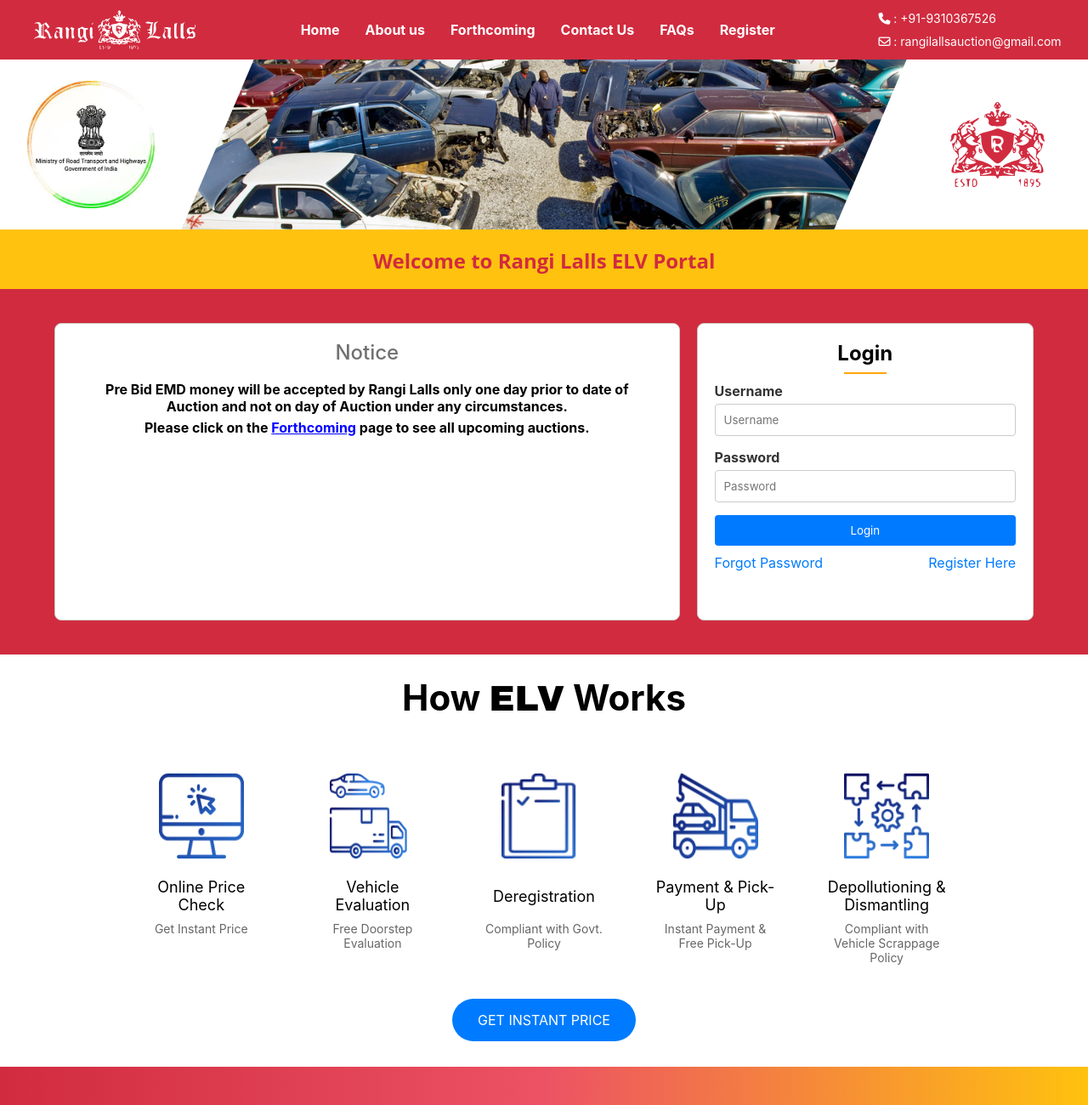
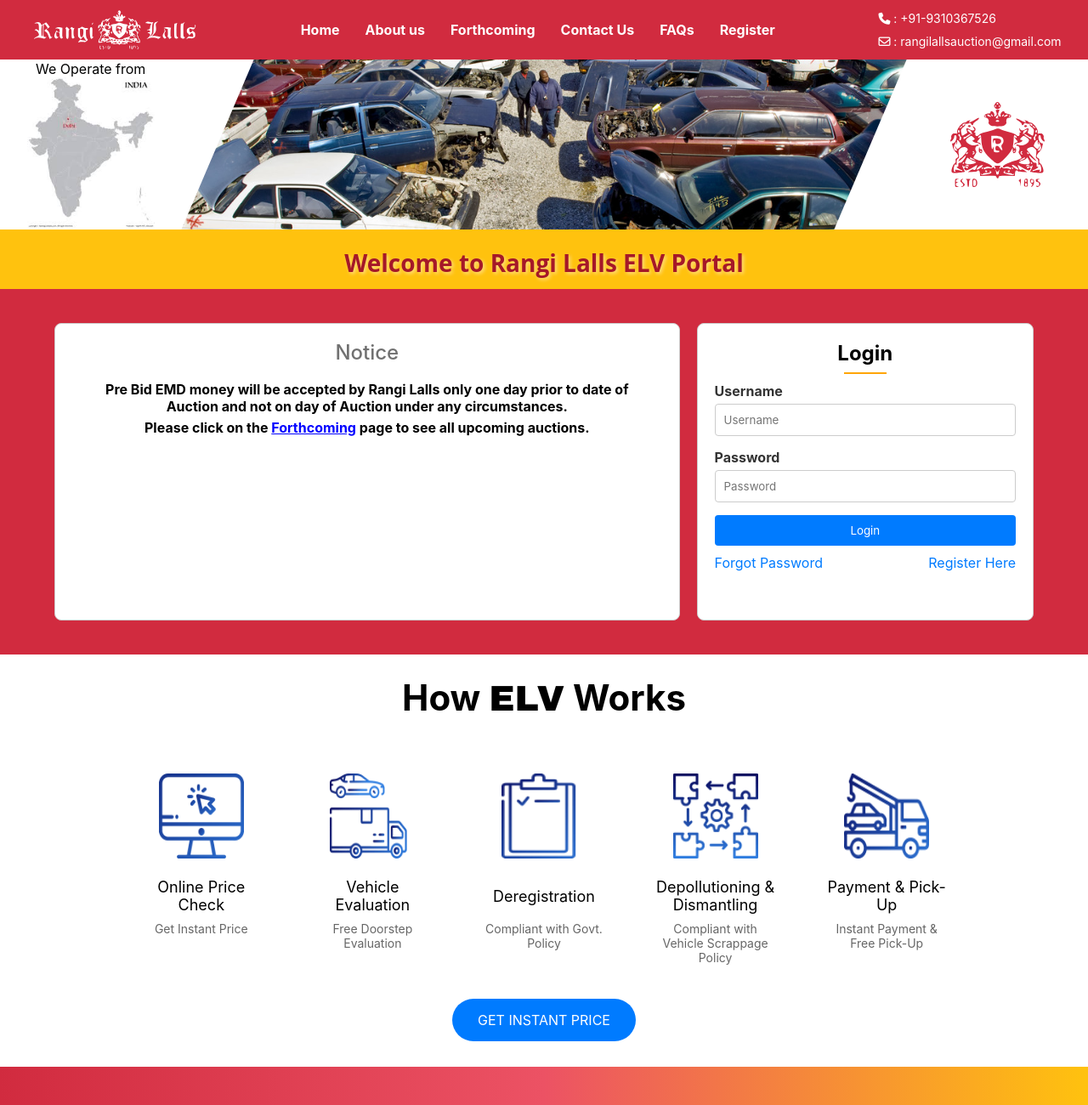
Before and after one commit to deepzsenu/RangilallsNewVersionBasic, a plain HTML site: page index.html in a window 1280 px wide. Shown: the top 1300 px of the page at 85% size. Drawn offline with Linux system fonts and the light colour scheme; no server answers.

Commit message:
changed the side image from where we operate.

```diff
--- a/assets/style.css
+++ b/assets/style.css
@@ -20,6 +20,7 @@
   height: 100px;
   width: 20%;
   display: flex;
+  flex-direction: column;
   align-items: center;
   justify-content: center;
 }
@@ -74,14 +75,15 @@
 
 .rangilalls-header-banner {
   background: linear-gradient(to bottom,#FFC20E , #FFC20E);
-  color: #D12B3F;
+  color: #a51828;
   text-align: center;
   padding: 20px;
-  font-size: 24px;
+  font-size: 28px;
   height: 70px; /* Adjust to 80px if required */
   font-weight: 700 !important;
   text-align: center !important;
   font-family:  "Open Sans", sans-serif;
+  text-shadow: 2px 2px 4px rgba(255, 255, 255, 0.5);
 }
 
 /* ==================================================
@@ -95,6 +97,8 @@
 }
 .rangilalls-header-logo-main {
   /* display: block; */
+
+
   height: 50px;
   width: 15%;
   margin: 10px auto;
@@ -435,7 +439,7 @@
 
 .rangilalls-elv-gradient-footer {
   background: linear-gradient(to bottom,#FFC20E , #FFC20E  );
-  color: #D12B3F;
+  color: #a51828;
   padding: 10px 20px;
   margin-top: auto;
   width: 100%;
@@ -474,7 +478,7 @@
 
 .rangilalls-elv-social-icons a {
   /* display: inline-block; */
-  color: #D12B3F;
+  color: #a51828;
   text-decoration: none;
   transition: color 0.3s ease;
   font-size: 25px;
--- a/index.html
+++ b/index.html
@@ -50,8 +50,9 @@
         ================================================= -->
     <header class="rangilalls-header-container">
       <div class="rangilalls-header-logo">
+        <p>We Operate from</p>
         <img
-          src="./assets/images/roadMinistry.jpg"
+          src="./assets/images/delhi and India.jpeg"
           alt="Ministry of Road Transport and Highways"
         />
       </div>
@@ -158,20 +159,21 @@
       </div>
       <div class="rangilalls-elv-feature">
         <img
+          src="./assets/images/how/Depollutioning & Dismantling.gif"
+          alt="Depollutioning & Dismantling"
+        />
+        <h3>Depollutioning & Dismantling</h3>
+        <p>Compliant with Vehicle Scrappage Policy</p>
+      </div>
+      <div class="rangilalls-elv-feature">
+        <img
           src="./assets/images/how/paymentpicup.gif"
           alt="Payment & Pick-Up"
         />
         <h3>Payment & Pick-Up</h3>
         <p>Instant Payment & Free Pick-Up</p>
       </div>
-      <div class="rangilalls-elv-feature">
-        <img
-          src="./assets/images/how/Depollutioning & Dismantling.gif"
-          alt="Depollutioning & Dismantling"
-        />
-        <h3>Depollutioning & Dismantling</h3>
-        <p>Compliant with Vehicle Scrappage Policy</p>
-      </div>
+
     </div>
 
     <div class="rangilalls-elv-button-container">
--- a/script.js
+++ b/script.js
@@ -34,6 +34,8 @@
  *
  * @returns {void} This function does not return a value.
  */
+
+
 document
   .querySelectorAll(".rangilalls-rvsf-landing-faqs-accordion")
   .forEach((accordion) => {
```
Also changed, not shown: assets/images/delhi and India.jpeg (added).
